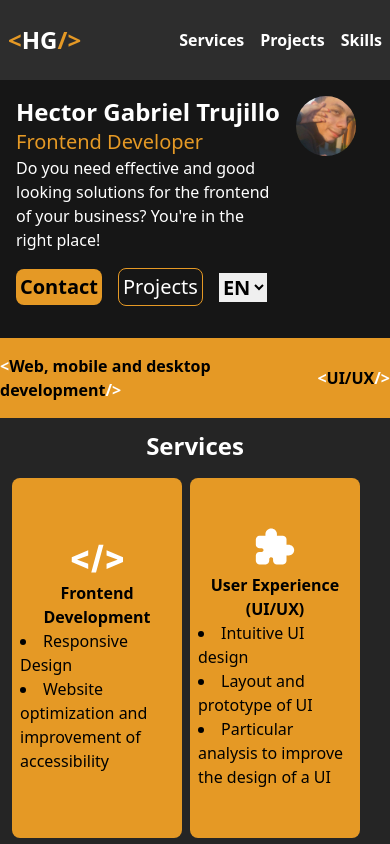
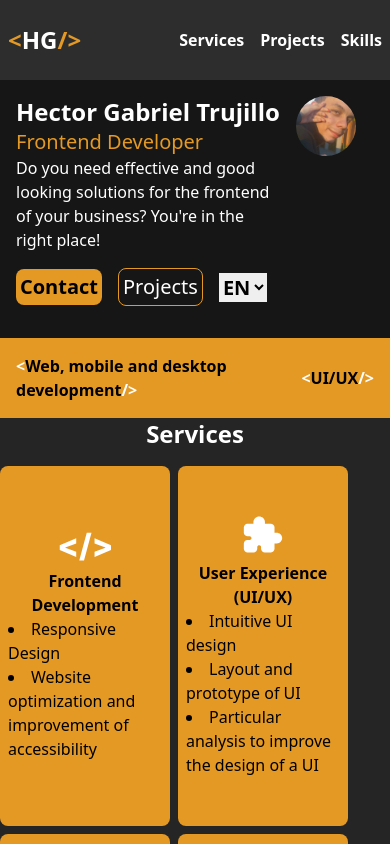
Before and after one commit to DeikuModder/portfolio, a React (Vite) app: page / in a window 390 px wide. Shown: the top 844 px of the page. Built offline with nearby package versions, Linux system fonts and the light colour scheme.

Commit message:
fix paddings

```diff
--- a/src/components/Adjectives.tsx
+++ b/src/components/Adjectives.tsx
@@ -4,7 +4,7 @@ const Adjectives = () => {
   const { t } = useTranslation("global");
 
   return (
-    <div className="bg-[#E59925] flex items-center justify-center py-4 sm:text-2xl sm:gap-16">
+    <div className="bg-[#E59925] flex items-center justify-center p-4 sm:text-2xl sm:gap-16">
       <p className="font-semibold sm:font-bold">
         &lt;
         <span className="text-black">{t("adjectives.development")}</span>
--- a/src/sections/Projects.tsx
+++ b/src/sections/Projects.tsx
@@ -7,7 +7,7 @@ const Projects = () => {
   const { t } = useTranslation("global");
 
   return (
-    <Section id="projects" className="p-3 bg-[#252525] sm:p-16">
+    <Section id="projects" className=" bg-[#252525] sm:p-16">
       <Titles title={t("keywords.projects")} />
       <ProjectsList />
     </Section>
--- a/src/sections/Services.tsx
+++ b/src/sections/Services.tsx
@@ -7,7 +7,7 @@ const Services = () => {
   const { t } = useTranslation("global");
 
   return (
-    <Section className="bg-[#252525] p-3 sm:p-16 items-center" id="services">
+    <Section className="bg-[#252525] sm:p-16 items-center" id="services">
       <Titles title={t("keywords.services")} />
 
       <div className="flex flex-wrap gap-2 sm:gap-12">
```
